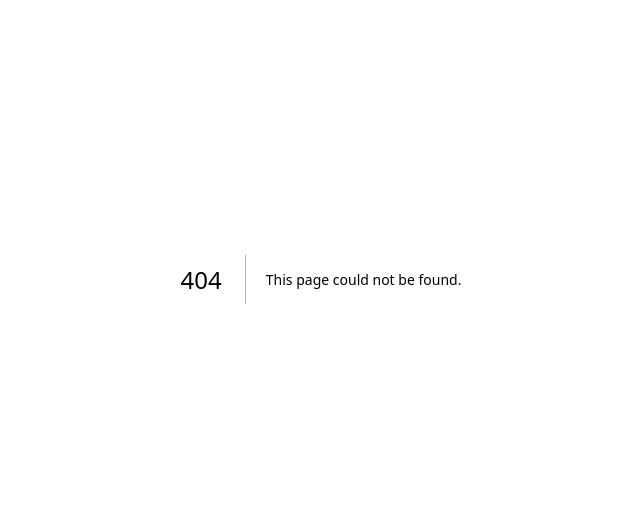
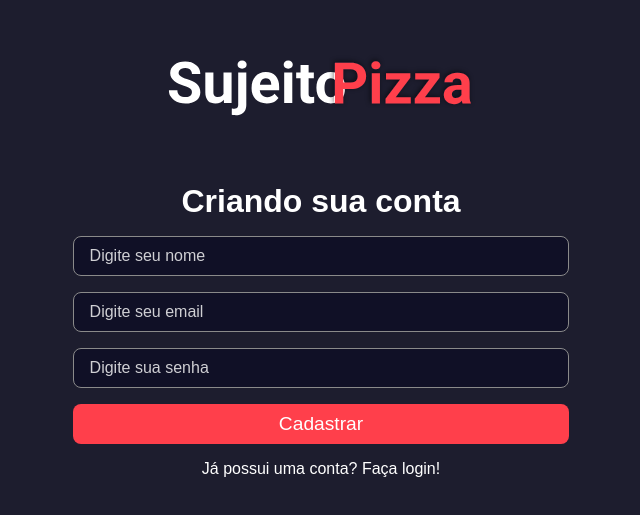
Before and after one commit to rafaelmachadobr/sujeito-pizza, a Next.js app in the folder frontend/: page /singup in a window 1280 px wide. Before the commit this address had no page. Shown: the part 121-636 px from the top of the page, without its empty margins (319-959 px from the left). Built offline with nearby package versions, Linux system fonts and the light colour scheme.

Commit message:
Criando pagina de cadastro

```diff
--- /dev/null
+++ b/frontend/src/pages/singup/index.tsx
@@ -0,0 +1,39 @@
+import Head from "next/head"
+import Image from "next/image"
+import styles from '../../../styles/home.module.scss'
+
+import logoImg from '../../../public/logo.svg'
+
+import { Input } from "../../components/ui/Input"
+import { Button } from "../../components/ui/Button"
+
+import Link from "next/link"
+
+export default function SingUp() {
+  return (
+    <>
+    <Head>
+      <title>Faça seu cadastro agora!</title>
+    </Head>
+    <div className={styles.containerCenter}>
+      <Image src={logoImg} alt='Logo da Pizzaria'/>
+      <div className={styles.login}>
+        <h1>Criando sua conta</h1>
+        <form>
+            <Input placeholder="Digite seu nome" type="text"/>
+            <Input placeholder="Digite seu email" type="text"/>
+            <Input placeholder="Digite sua senha" type="password"/>
+
+            <Button type="submit" loading={false}>Cadastrar</Button>
+        </form>
+
+        <Link href="/" legacyBehavior>
+             <a className={styles.text}>Já possui uma conta? Faça login!</a>
+        </Link>
+
+
+      </div>
+    </div>
+    </>
+  )
+}
--- a/frontend/styles/Home.module.scss
+++ b/frontend/styles/Home.module.scss
@@ -15,6 +15,11 @@
   justify-content: center;
   flex-direction: column;
   padding: 2rem 1.5rem;
+
+  h1 {
+    color: var(--white);
+    padding-bottom: 1rem;
+  }
 
   form {
     width: 90%;
```
Also changed, not shown: frontend/src/pages/index.tsx (+6 -1 lines).
